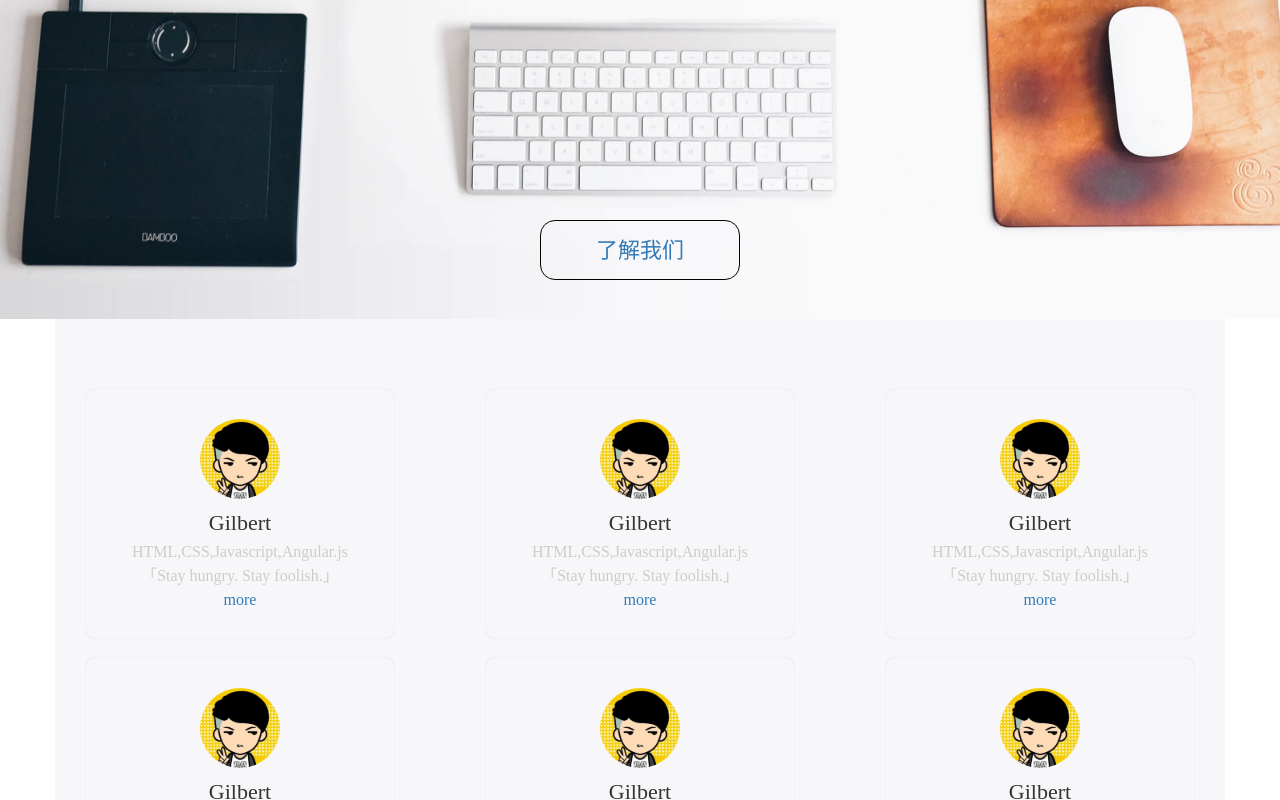
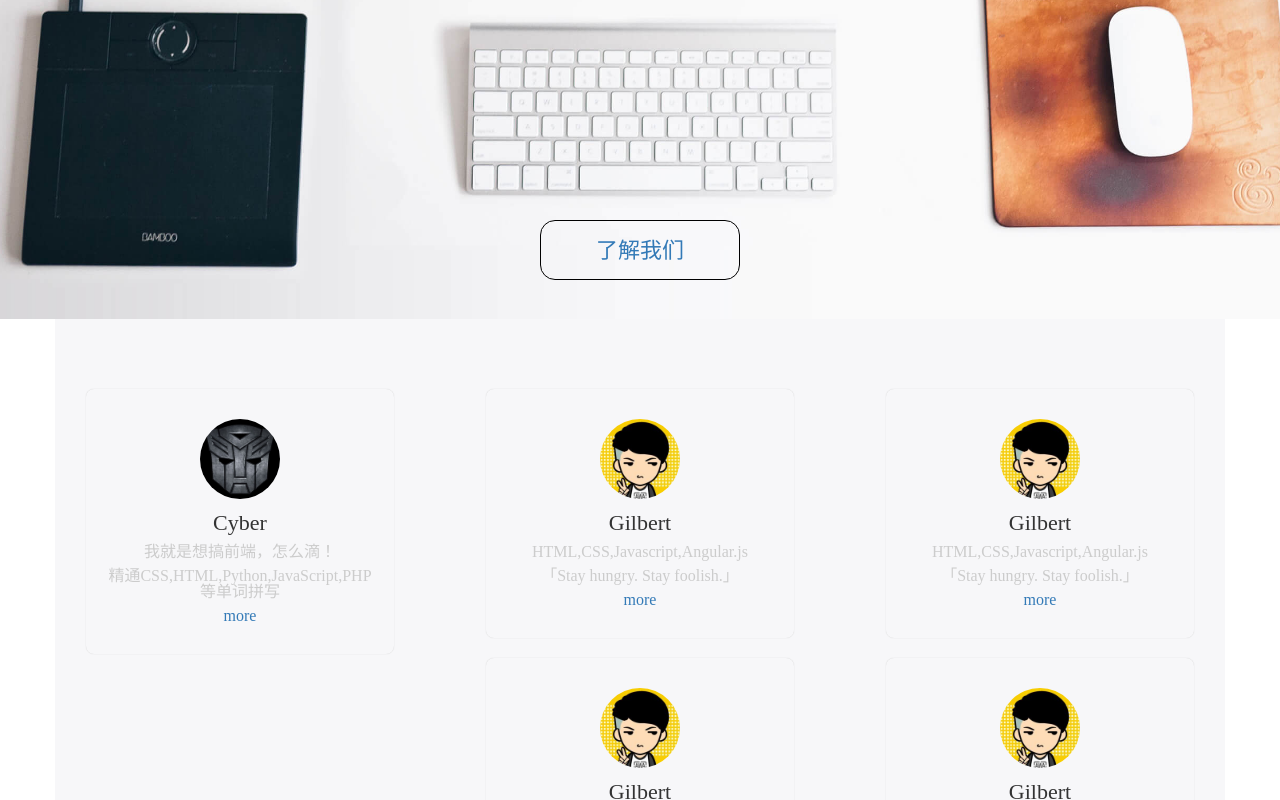
Before and after one commit to Cyberpunkerplus/FENewBie.github.io, a plain HTML site: page index.html in a window 1280 px wide. Shown: the part 384-1184 px from the top of the page. Drawn offline with Linux system fonts and the light colour scheme.

Commit message:
just finish my introduce

```diff
--- a/index.html
+++ b/index.html
@@ -21,11 +21,11 @@
         <div class="row">
             <div class="col-md-4">
                 <div class="col-md-offset-1 col-md-10  member-block">
-                    <img  class="member-icon" src="./img/gilbertgan_icon.jpg" alt="成员GilbertGan头像"/>
-                    <h3>Gilbert</h3>
+                    <img  class="member-icon" src="./img/team_cyber.jpg" alt="成员GilbertGan头像"/>
+                    <h3>Cyber</h3>
                     <div class="member-info">
-                        <p>HTML,CSS,Javascript,Angular.js</p>
-                        <p>「Stay hungry. Stay foolish.」</p>
+                        <p>我就是想搞前端，怎么滴！</p>
+                        <p>精通CSS,HTML,Python,JavaScript,PHP等单词拼写</p>
                     </div>
                     <a href="#">&nbsp;more&nbsp;</a>
                 </div>
```
Also changed, not shown: img/team_cyber.jpg (added).
